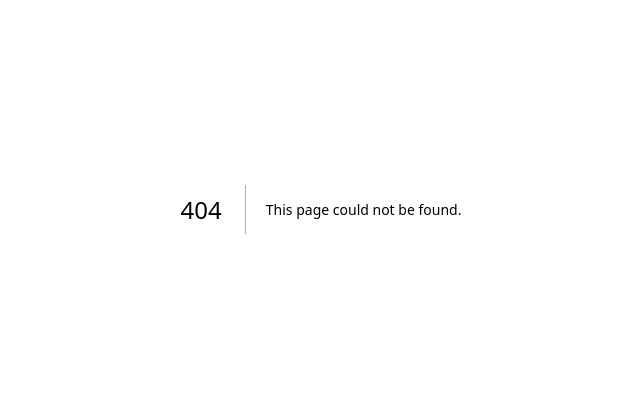
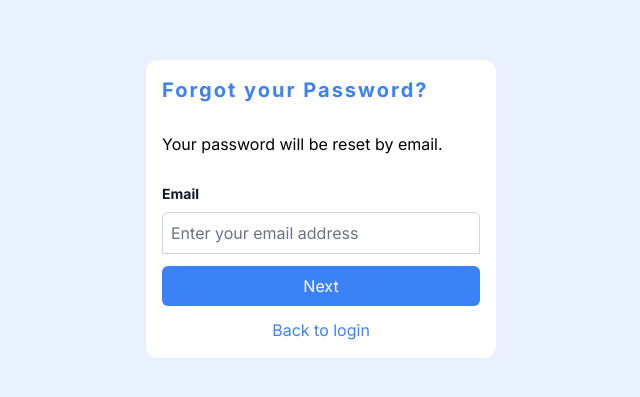
Before and after one commit to JosphineG/InnerGlow-Frontend, a Next.js app: page /passwordreset in a window 1280 px wide. Before the commit this address had no page. Shown: the part 191-588 px from the top of the page, without its empty margins (319-959 px from the left). Built offline with nearby package versions, Linux system fonts and the light colour scheme.

Commit message:
Added error handling in password reset

```diff
--- /dev/null
+++ b/src/app/components/ErrorPasswordReset.js
@@ -0,0 +1,27 @@
+import React from "react";
+import { MdOutlineReportGmailerrorred } from "react-icons/md";
+
+function ErrorPasswordReset() {
+  return (
+    <div className="bg-white p-2 md:p-4 rounded-lg md:rounded-xl md:max-w-[450px] justify-center flex flex-col px-md">
+      <div className="w-full text-center justify-center items-center flex flex-col">
+        <MdOutlineReportGmailerrorred size={56} className="text-red-500" />
+        <p className="text-2xl tracking-widest font-bold">
+          {" "}
+          An error occurred.
+        </p>
+        <p>
+          Try again later or{" "}
+          <button
+            onClick={() => window.location.reload()}
+            className="text-blue-500 underline"
+          >
+            Retry
+          </button>
+        </p>
+      </div>
+    </div>
+  );
+}
+
+export default ErrorPasswordReset;
--- /dev/null
+++ b/src/app/components/SuccessPasswordReset.js
@@ -0,0 +1,19 @@
+import React from "react";
+import { MdOutlineMarkEmailRead } from "react-icons/md";
+
+function SuccessPasswordReset({ email }) {
+  return (
+    <div className="bg-white p-2 md:p-4 rounded-lg md:rounded-xl md:max-w-[450px] justify-center flex flex-col px-md">
+      <div className="w-full text-center justify-center items-center flex flex-col">
+        <MdOutlineMarkEmailRead size={56} className="text-blue-500" />
+        <p className="text-2xl tracking-widest font-bold"> Check your email</p>
+        <p className="my-5 md:my-7 px-5">
+          Weve sent an instructions on how to reset your password to{" "}
+          <span className="font-semibold text-lg">{email}</span>
+        </p>
+      </div>
+    </div>
+  );
+}
+
+export default SuccessPasswordReset;
--- /dev/null
+++ b/src/app/passwordreset/page.js
@@ -0,0 +1,55 @@
+"use client";
+import React, { useState } from "react";
+import SuccessPasswordReset from "../components/SuccessPasswordReset";
+import ErrorPasswordReset from "../components/ErrorPasswordReset";
+
+function ResetPassword() {
+  const [email, setEmail] = useState();
+  const [response, setResponse] = useState(false);
+  return (
+    <div className="flex  w-screen items-center justify-center md:flex-row p-12    h-screen flex-col">
+      {response ? (
+            //   <SuccessPasswordReset email={email} />
+              <ErrorPasswordReset />
+      ) : (
+        <form className="bg-white p-2 md:p-4 rounded-lg md:rounded-xl md:min-w-[350px]  justify-center flex flex-col px-md">
+          <p className="text-blue-500 font-bold text-xl tracking-widest">
+            Forgot your Password?
+          </p>
+          <p className="my-5 md:my-7">Your password will be reset by email.</p>
+          <div className="flex flex-col mb-1">
+            <label
+              htmlFor="email"
+              className="text-sm text-left text-gray-900 font-bold mb-2"
+            >
+              Email
+            </label>
+            <input
+              onChange={(e) => setEmail(e.target.value)}
+              type="email"
+              autoComplete="none"
+              required
+              className="appearance-none rounded-none relative block w-full py-2 px-2 border border-gray-300 placeholder-gray-500 text-gray-900 rounded-t-md mb-2 focus:outline-none focus:ring-indigo-500
+                 focus:border-indigo-500 focus:z-10 small:text-sm"
+              placeholder="Enter your email address"
+            />
+          </div>
+          <button
+            onClick={(e) => {
+              e.preventDefault();
+              setResponse((prev) => !prev);
+            }}
+            className="w-full bg-blue-500 py-2 rounded-md text-white"
+          >
+            Next
+          </button>
+          <a href="" className="text-blue-500 w-full text-center mt-3">
+            Back to login
+          </a>
+        </form>
+      )}
+    </div>
+  );
+}
+
+export default ResetPassword;
```
